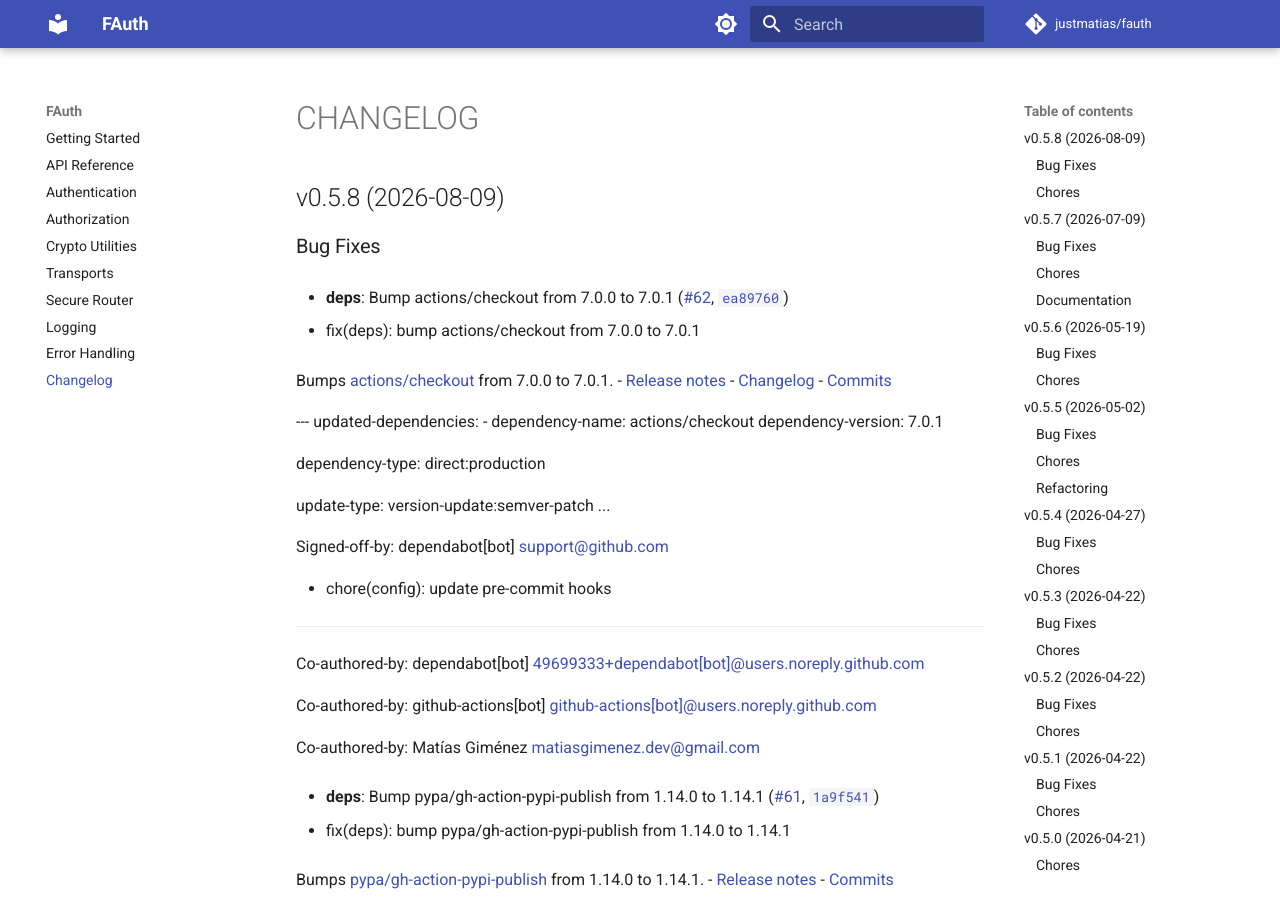
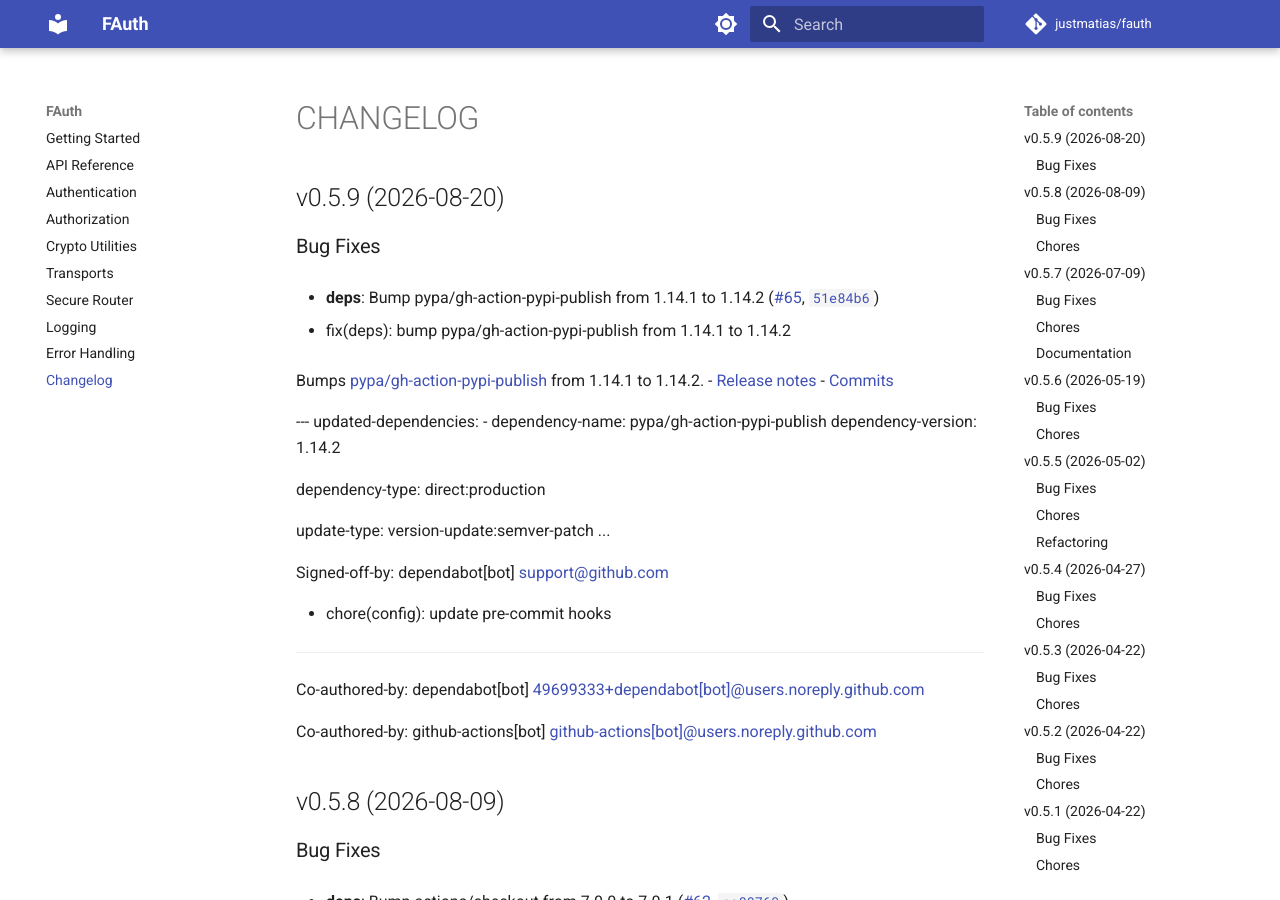
Before and after one commit to justmatias/fauth, an MkDocs documentation site: the page built from docs/changelog.md, in a window 1280 px wide and 900 px high. Built offline with MkDocs 1.6.1 and Material for MkDocs 9.7.7, drawn with Linux system fonts in a browser that asks for light colours; comment, search, counter and statistics services are not loaded.

Commit message:
chore(release): release version 0.5.9 [skip ci]

```diff
--- a/docs/changelog.md
+++ b/docs/changelog.md
@@ -1,4 +1,35 @@
 # CHANGELOG
+
+
+## v0.5.9 (2026-08-20)
+
+### Bug Fixes
+
+- **deps**: Bump pypa/gh-action-pypi-publish from 1.14.1 to 1.14.2
+  ([#65](https://github.com/justmatias/fauth/pull/65),
+  [`51e84b6`](https://github.com/justmatias/fauth/commit/51e84b6cd38c20fdec2ab8a900e600add1a046b6))
+
+* fix(deps): bump pypa/gh-action-pypi-publish from 1.14.1 to 1.14.2
+
+Bumps [pypa/gh-action-pypi-publish](https://github.com/pypa/gh-action-pypi-publish) from 1.14.1 to
+  1.14.2. - [Release notes](https://github.com/pypa/gh-action-pypi-publish/releases) -
+  [Commits](https://github.com/pypa/gh-action-pypi-publish/compare/ba38be9e461d3875417946c167d0b5f3d385a247...dc37677b2e1c63e2034f94d8a5b11f265b73ba33)
+
+--- updated-dependencies: - dependency-name: pypa/gh-action-pypi-publish dependency-version: 1.14.2
+
+dependency-type: direct:production
+
+update-type: version-update:semver-patch ...
+
+Signed-off-by: dependabot[bot] <support@github.com>
+
+* chore(config): update pre-commit hooks
+
+---------
+
+Co-authored-by: dependabot[bot] <49699333+dependabot[bot]@users.noreply.github.com>
+
+Co-authored-by: github-actions[bot] <github-actions[bot]@users.noreply.github.com>
 
 
 ## v0.5.8 (2026-08-09)
--- a/pyproject.toml
+++ b/pyproject.toml
@@ -1,6 +1,6 @@
 [project]
 name = "fauth"
-version = "0.5.8"
+version = "0.5.9"
 description = "Ergonomic, lightweight JWT authentication for FastAPI. Secure your routes instantly with plug-and-play dependency injection"
 readme = "README.md"
 requires-python = ">=3.12"
```
